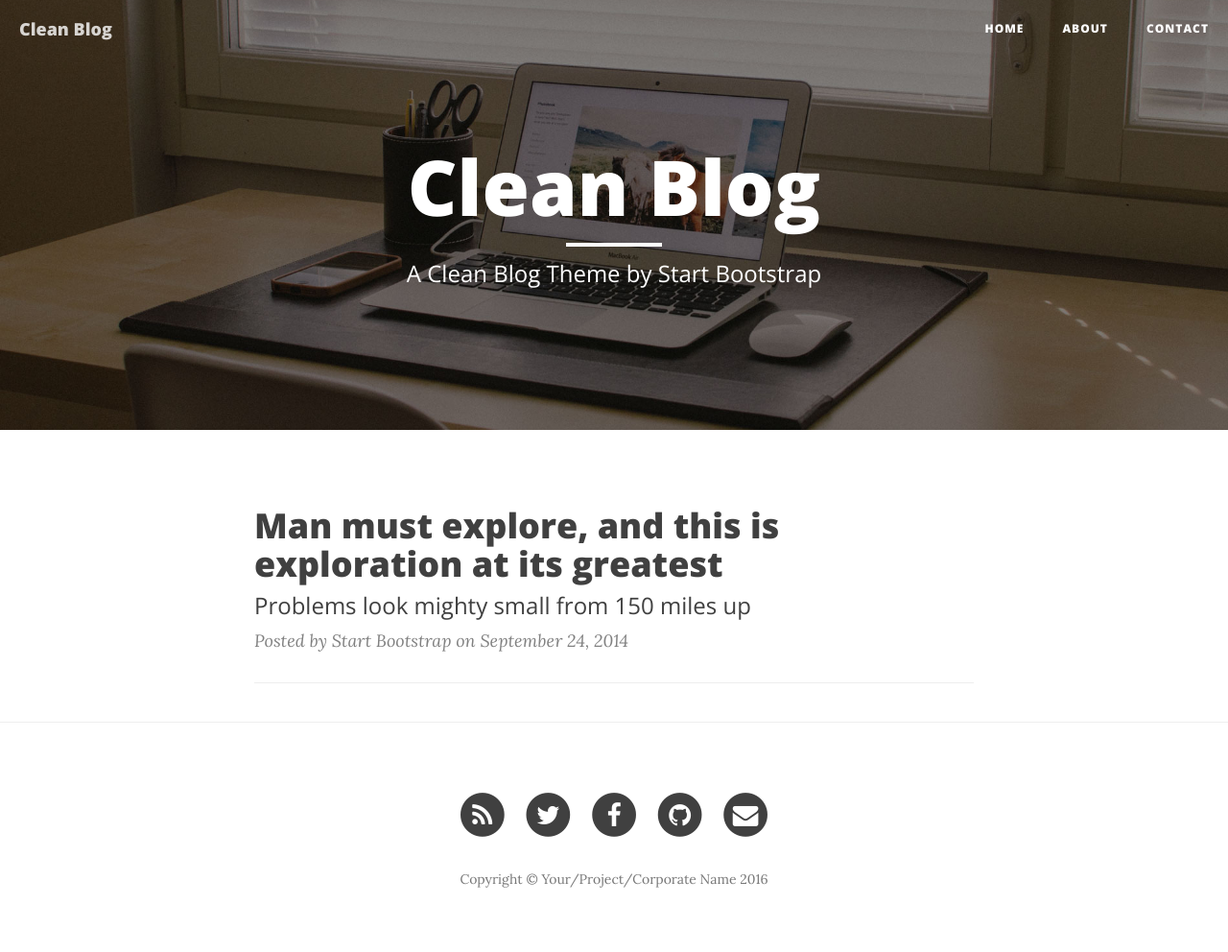
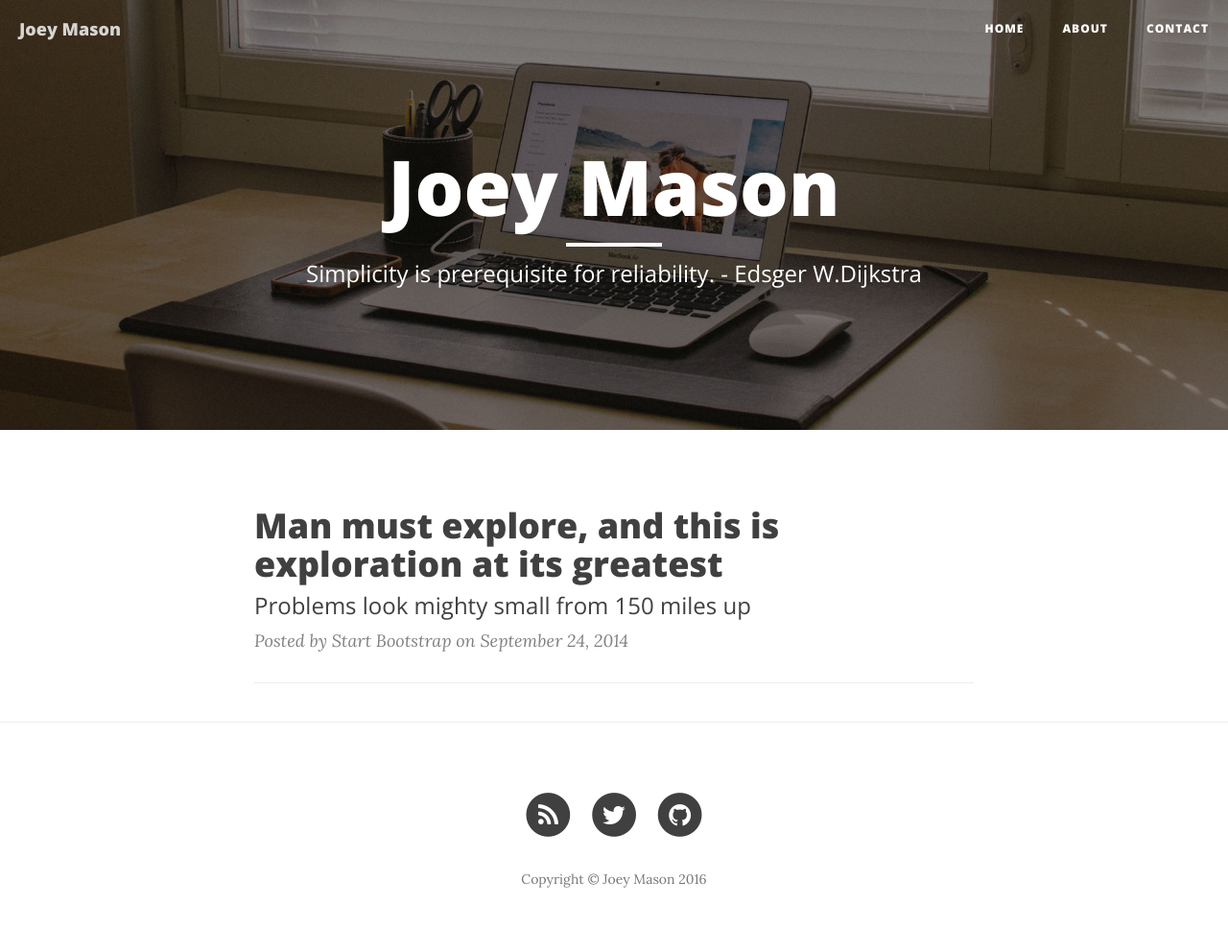
Before and after one commit to joeyvmason/joeyvmason.github.io, a Jekyll site: the page built from index.html, in a window 1280 px wide. Shown: the whole page at 96% size. Built offline with Jekyll 4.4.1, drawn with Linux system fonts in a browser that asks for light colours; nearby versions of some CDN libraries; the list of posts is cut into pages by our own code.

Commit message:
Updated configuration

```diff
--- a/_config.yml
+++ b/_config.yml
@@ -1,5 +1,5 @@
 ---
-title: Clean Blog
+title: Joey Mason
 timezone: UTC
 collections:
   posts:
@@ -9,16 +9,15 @@ collections:
     title: Uploads
     output: true
 header-img: img/home-bg.jpg
-email: your-email@yourdomain.com
-copyright_name: Your/Project/Corporate Name
-description: Write your site description here. It will be used as your sites meta
-  description as well!
+#email: your-email@yourdomain.com
+copyright_name: Joey Mason
+description: Joey Mason
 baseurl: ''
-url: http://yourdomain.com
-twitter_username: SBootstrap
-github_username: davidtmiller
-facebook_username: StartBootstrap
-email_username: your-email@yourdomain.com
+url: http://www.joeyvmason.com
+twitter_username: joeyvmason
+github_username: joeyvmason
+#facebook_username: joeyvmason
+#email_username: your-email@yourdomain.com
 markdown: kramdown
 highlighter: rouge
 permalink: pretty
--- a/index.html
+++ b/index.html
@@ -1,6 +1,6 @@
 ---
 layout: page
-description: A Clean Blog Theme by Start Bootstrap
+description: Simplicity is prerequisite for reliability. - Edsger W.Dijkstra
 ---
 
 {% for post in paginator.posts %}
```
